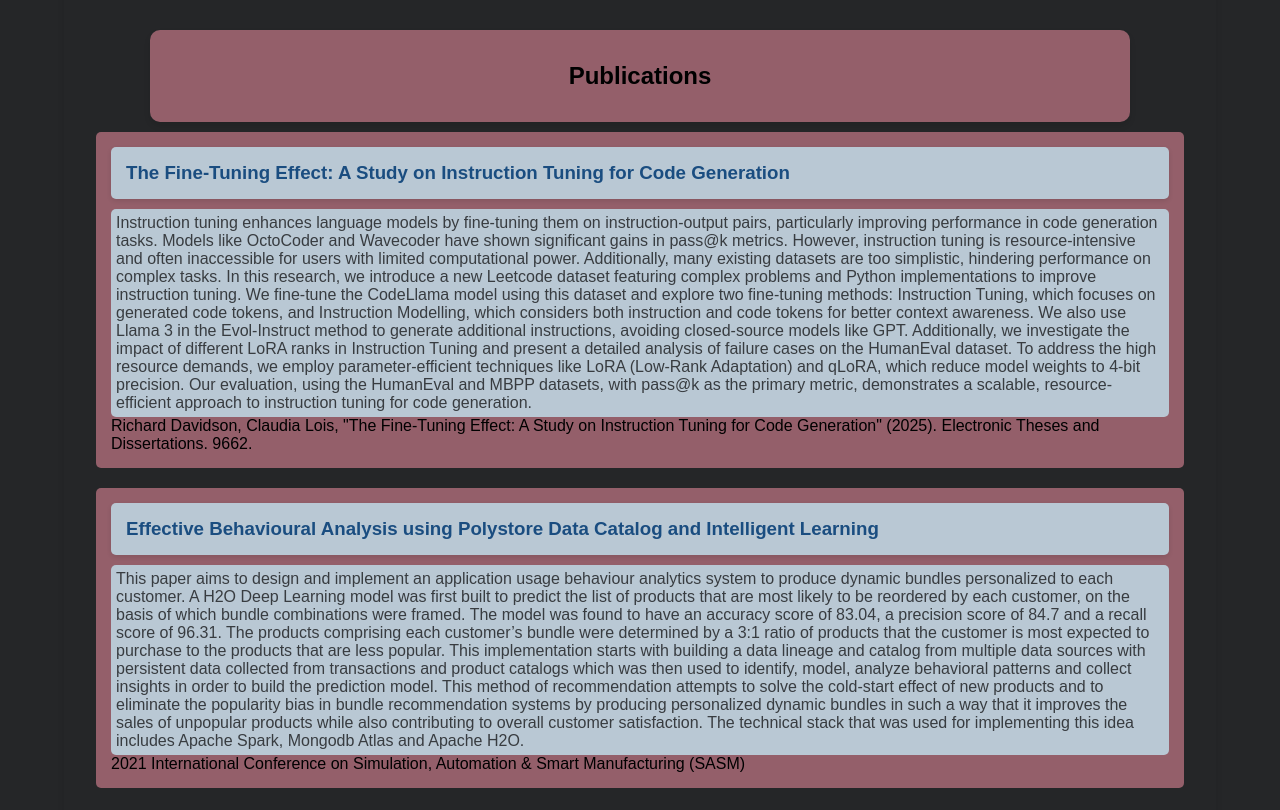
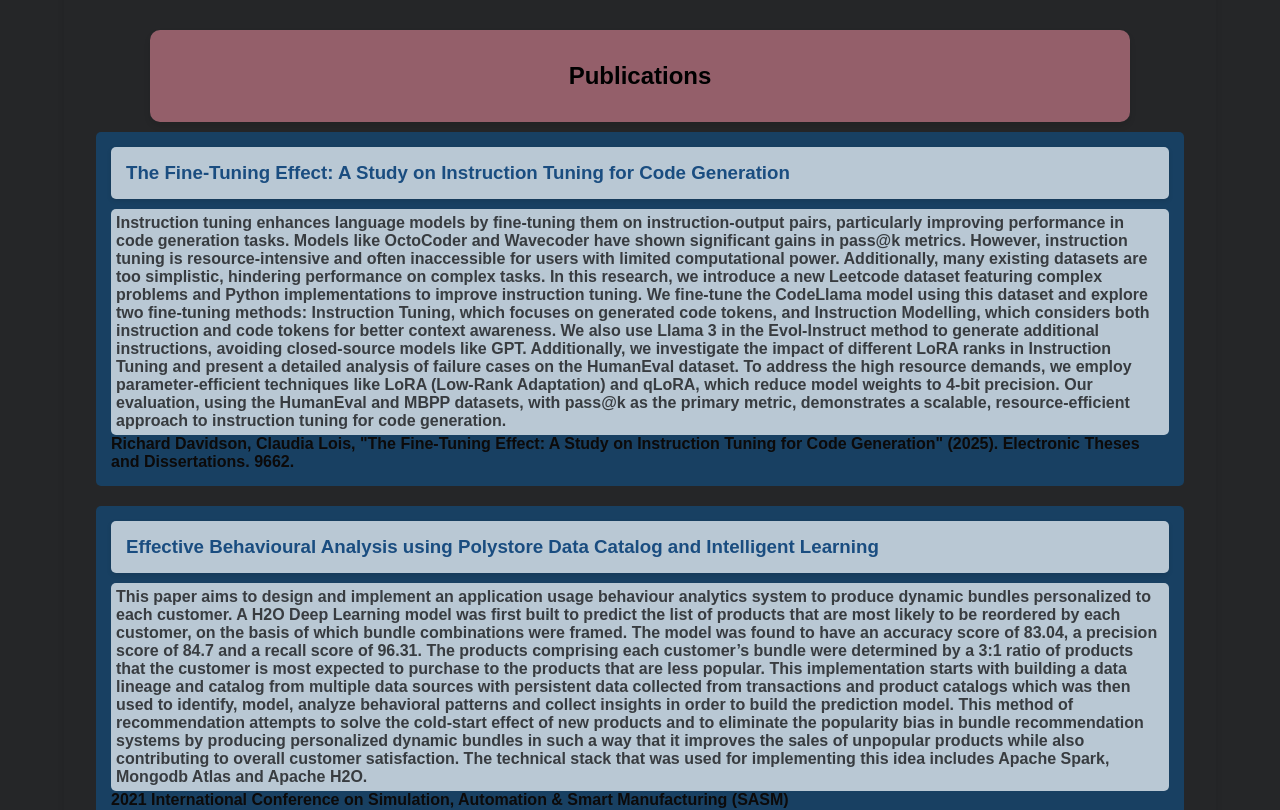
Before and after one commit to claudiarichardxx/claudiarichardxx.github.io, a React (Create React App) app: page / in a window 1280 px wide. Shown: the part 2320-3130 px from the top of the page. Built offline with nearby package versions, Linux system fonts and the light colour scheme.

Commit message:
more color optimizations

```diff
--- a/src/App.css
+++ b/src/App.css
@@ -367,7 +367,7 @@
 
 .publications-list {
     /*background-color:  #f290a38a;*/
-    border-color:  #f290a38a;
+    border-color:  #184062;
     list-style-type: none; /* Remove default list styling */
     padding: 0; /* Remove padding */
     line-break: auto;
@@ -383,7 +383,9 @@
     transition: transform 0.2s; /* Smooth hover effect */
 }
 .publication-item {
-    background-color:  #f290a38a;
+    background-color:  #184062;
+    color: #0c0a0a;
+    font-weight: bold;
     border-radius: 5px;
     padding: 15px;
     margin-bottom: 20px; /* Space between items */
```
